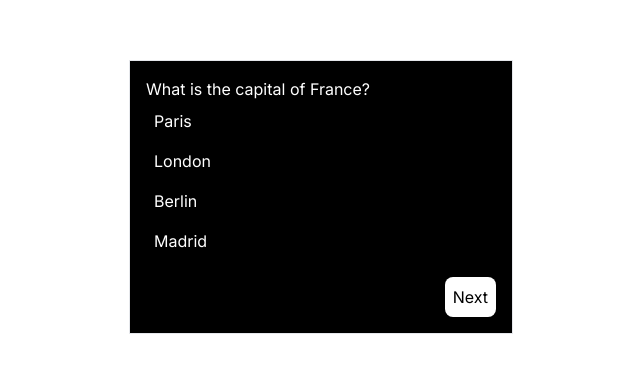
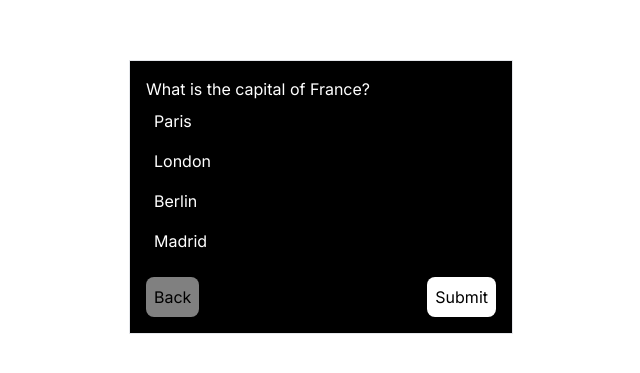
Before and after one commit to AdarshSingh9540/frontendPart, a Next.js app: page /dashboard in a window 1280 px wide. Shown: the part 203-576 px from the top of the page, without its empty margins (319-959 px from the left). Built offline with nearby package versions, Linux system fonts and the light colour scheme.

Commit message:
update back button

```diff
--- a/src/app/dashboard/page.tsx
+++ b/src/app/dashboard/page.tsx
@@ -6,46 +6,66 @@ const questions = [
   {
     question: "What is the capital of France?",
     options: ["Paris", "London", "Berlin", "Madrid"],
+    answer: "Paris"
   },
   {
     question: "What is 2 + 2?",
     options: ["3", "4", "5", "6"],
+    answer: "4"
   },
   {
     question: "Which planet is known as the Red Planet?",
     options: ["Earth", "Mars", "Jupiter", "Saturn"],
+    answer: "Mars"
   },
   {
     question: "Who wrote 'Hamlet'?",
     options: ["William Shakespeare", "Charles Dickens", "Mark Twain", "Ernest Hemingway"],
+    answer: "William Shakespeare"
   },
   {
     question: "What is the chemical symbol for water?",
     options: ["H2O", "O2", "CO2", "H2O2"],
+    answer: "H2O"
   },
   {
     question: "What is the largest ocean on Earth?",
     options: ["Atlantic Ocean", "Indian Ocean", "Arctic Ocean", "Pacific Ocean"],
+    answer: "Pacific Ocean"
   },
   {
     question: "Who painted the Mona Lisa?",
     options: ["Leonardo da Vinci", "Vincent van Gogh", "Pablo Picasso", "Claude Monet"],
+    answer: "Leonardo da Vinci"
   }
 ];
 
 function Page() {
   const [currentQuestion, setCurrentQuestion] = useState(0);
   const [selectedOptions, setSelectedOptions] = useState(Array(questions.length).fill(null));
+  const [submitted, setSubmitted] = useState(false);
 
-  const handleSelect = (option:string) => {
+  const handleSelect = (option: string) => {
     const newSelectedOptions = [...selectedOptions];
     newSelectedOptions[currentQuestion] = option;
     setSelectedOptions(newSelectedOptions);
   };
 
+  const handleSubmit = () => {
+    setSubmitted(true);
+  };
+
   const handleNext = () => {
     if (currentQuestion < questions.length - 1) {
       setCurrentQuestion(currentQuestion + 1);
+      setSubmitted(false);
+    }
+  };
+
+  const handleBack = () => {
+    if (currentQuestion > 0) {
+      setCurrentQuestion(currentQuestion - 1);
+      setSubmitted(false);
     }
   };
 
@@ -57,25 +77,57 @@ function Page() {
         </div>
         <div>
           <ul>
-            {questions[currentQuestion].options.map((option, index) => (
+            {questions[currentQuestion].options.map((option, index) => {
+              const isSelected = selectedOptions[currentQuestion] === option;
+              const isCorrect = questions[currentQuestion].answer === option;
+              return (
                 <li
                   key={index}
                   onClick={() => handleSelect(option)}
-                className={`cursor-pointer p-2 ${selectedOptions[currentQuestion] === option ? 'bg-blue-500' : ''}`}
+                  className={`cursor-pointer p-2
+                    ${submitted && isSelected && isCorrect ? 'bg-green-500' : ''}
+                    ${submitted && isSelected && !isCorrect ? 'bg-red-500' : ''}
+                    ${!submitted && isSelected ? 'bg-blue-500' : ''}
+                  `}
                 >
                   {option}
                 </li>
-            ))}
+              );
+            })}
           </ul>
         </div>
-        <div className='flex justify-end'>
+        <div>
+          {submitted && (
+            <div className="mt-4">
+              <p>Correct Answer: {questions[currentQuestion].answer}</p>
+            </div>
+          )}
+        </div>
+        <div className='flex justify-between mt-4'>
+          <button
+            onClick={handleBack}
+            className={`bg-white text-black p-2 rounded-lg ${currentQuestion === 0 ? 'opacity-50 cursor-not-allowed' : ''}`}
+            disabled={currentQuestion === 0}
+          >
+            Back
+          </button>
+          {!submitted ? (
+            <button
+              onClick={handleSubmit}
+              className='bg-white text-black p-2 rounded-lg'
+              disabled={selectedOptions[currentQuestion] === null}
+            >
+              Submit
+            </button>
+          ) : (
             <button
               onClick={handleNext}
-            className='bg-white text-black p-2 mt-4 rounded-lg'
+              className={`bg-white text-black p-2 rounded-lg ${currentQuestion >= questions.length - 1 ? 'opacity-50 cursor-not-allowed' : ''}`}
               disabled={currentQuestion >= questions.length - 1}
             >
               Next
             </button>
+          )}
         </div>
       </div>
     </div>
```
Lines whose indentation alone changed are shown as unchanged.
